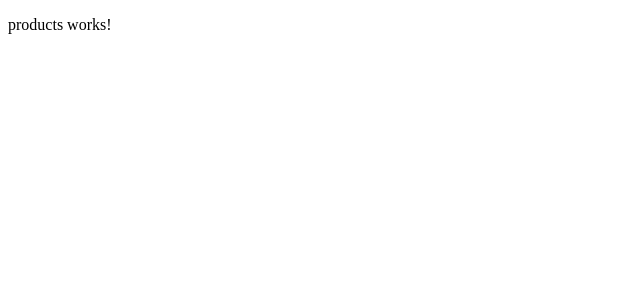
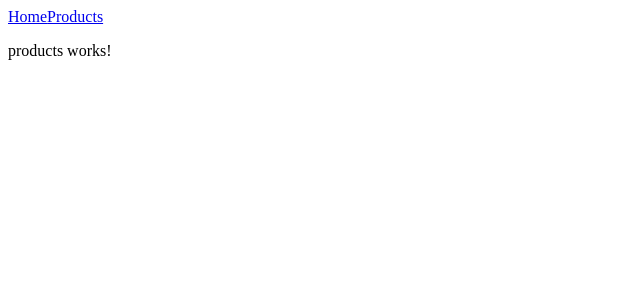
Before and after one commit to sentobc13/Angular-clase2-sofi, an Angular app: page /products in a window 1280 px wide. Shown: the top 300 px of the page, without its empty margins (0-640 px from the left). Built offline with nearby package versions, Linux system fonts and the light colour scheme.

Commit message:
componente header creado y funcionando

```diff
--- a/src/app/app.component.html
+++ b/src/app/app.component.html
@@ -1 +1,2 @@
+<app-header></app-header>
 <router-outlet></router-outlet>
--- a/src/app/app.component.ts
+++ b/src/app/app.component.ts
@@ -1,10 +1,11 @@
 import { Component } from '@angular/core';
 import { RouterOutlet } from '@angular/router';
+import { HeaderComponent } from './components/header/header.component';
 
 @Component({
   selector: 'app-root',
   standalone: true,
-  imports: [RouterOutlet],
+  imports: [RouterOutlet, HeaderComponent],
   templateUrl: './app.component.html',
   styleUrl: './app.component.css'
 })
--- /dev/null
+++ b/src/app/components/header/header.component.html
@@ -0,0 +1,4 @@
+<nav>
+    <a routerLink="">Home</a>
+    <a routerLink="products">Products</a>
+</nav>
```
Also changed, not shown: src/app/components/header/header.component.ts (added, +13 -0 lines), src/app/components/header/header.component.css (added).
